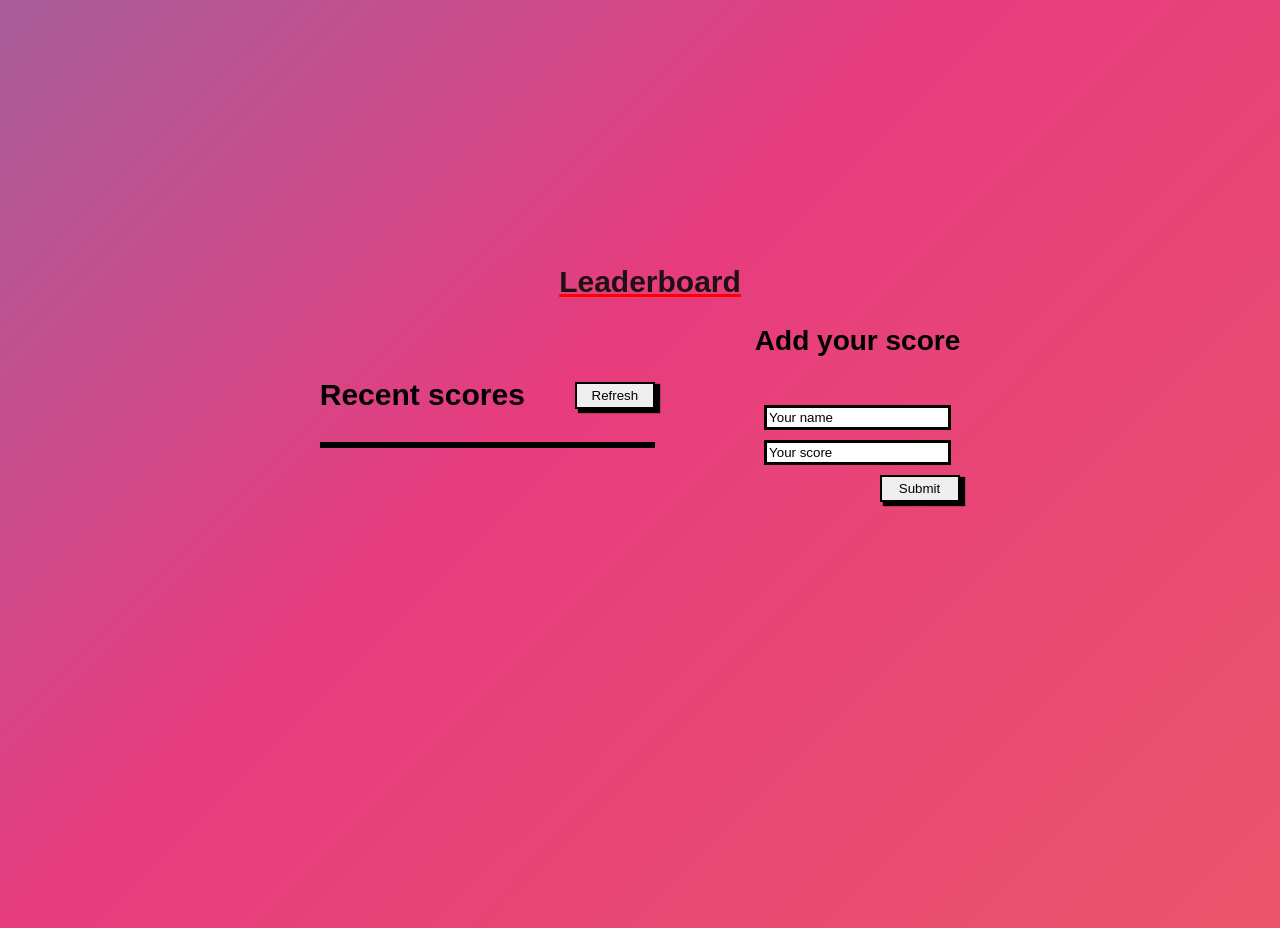
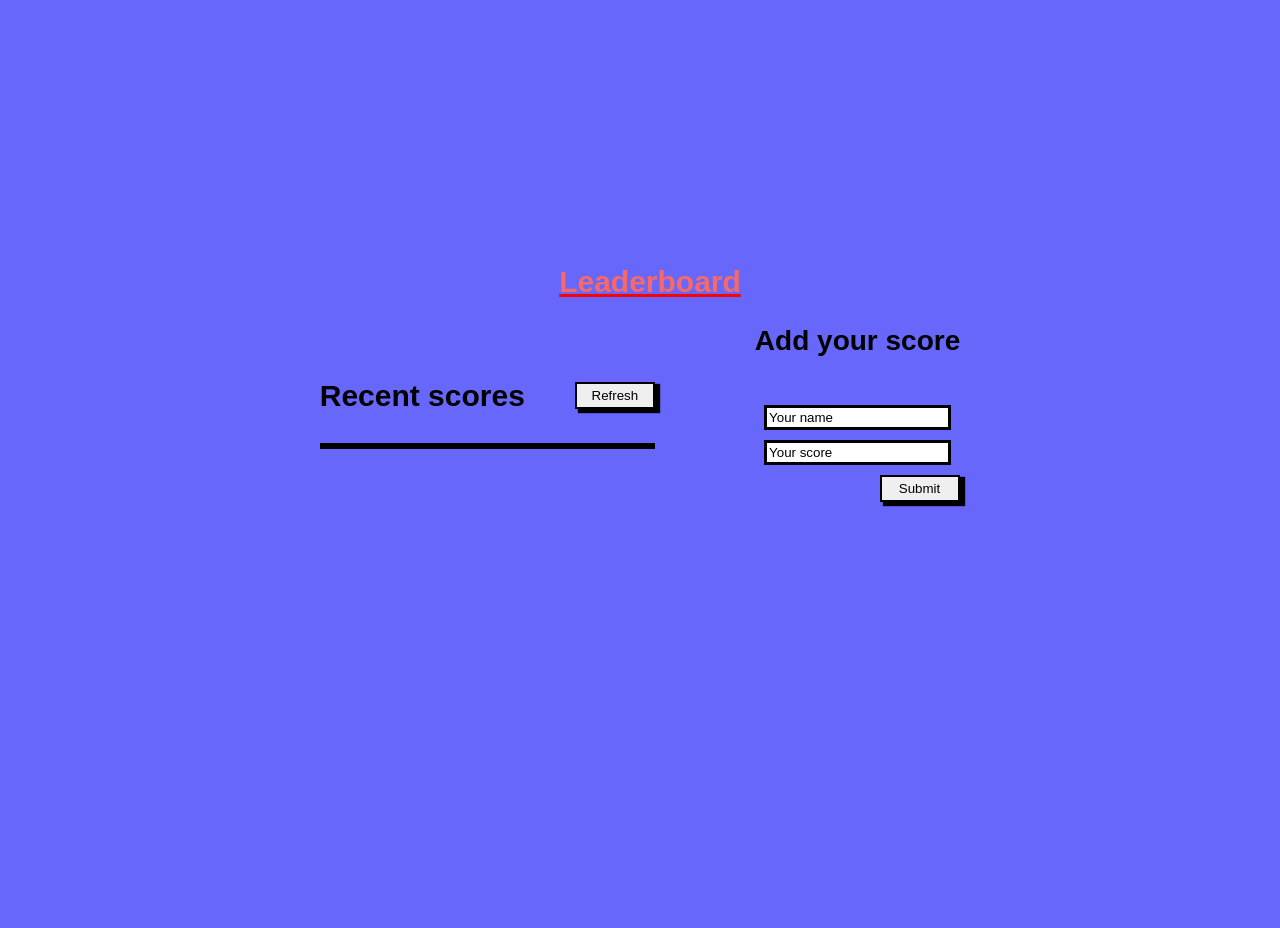
Before and after one commit to rotshidzw/Leaderboard-setup-project, a website built with webpack: page src/index.html in a window 1280 px wide. After the commit the page ends 800 px from the top, so only its background shows below. Built offline with nearby package versions, Linux system fonts and the light colour scheme; no server answers.

Commit message:
styling the project

```diff
--- a/src/style.css
+++ b/src/style.css
@@ -7,24 +7,9 @@
 }
 
 body {
-	background: linear-gradient(-45deg, #ee7752, #e73c7e, #23a6d5, #23d5ab);
-	background-size: 400% 400%;
-	animation: gradient 15s ease infinite;
-	height: 100vh;
+  list-style: none;
+  background-color: rgb(103, 103, 252);
 }
-
-@keyframes gradient {
-	0% {
-		background-position: 0% 50%;
-	}
-	50% {
-		background-position: 100% 50%;
-	}
-	100% {
-		background-position: 0% 50%;
-	}
-}
-
 
 .main-content {
   width: 80%;
@@ -43,11 +28,11 @@ h1 {
   padding-left: 20px;
   padding-top: 30px;
   position: relative;
-  color: #1f1111;
+  color: #f86868;
   font-family: arial, sans-serif;
   font-size: 30px;
   font-weight: bold;
-  margin-top: 0px;
+  margin-top: 1px;
   margin-bottom: 1px;
   text-decoration: underline;
   text-decoration-color: red;
@@ -102,7 +87,7 @@ h2 {
 
 .score-item {
   padding: 2px;
-  font-family: arial;
+  font-family: arial, sans-serif;
 }
 
 .refresh-btn {
@@ -118,7 +103,7 @@ h2 {
 
 h3 {
   font-size: 28px;
-  font-family: arial;
+  font-family: arial, sans-serif;
 }
 
 .adding-data {
@@ -141,7 +126,7 @@ input {
   outline: none;
   padding: 2px;
   border: 3px solid;
-  font-family: arial;
+  font-family: arial, sans-serif;
 }
 
 ::placeholder {
```
